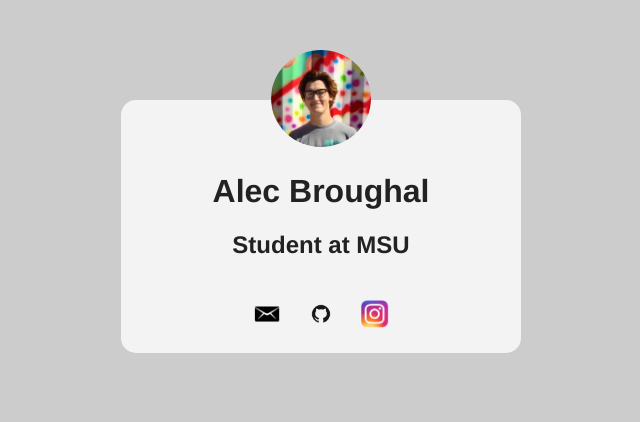
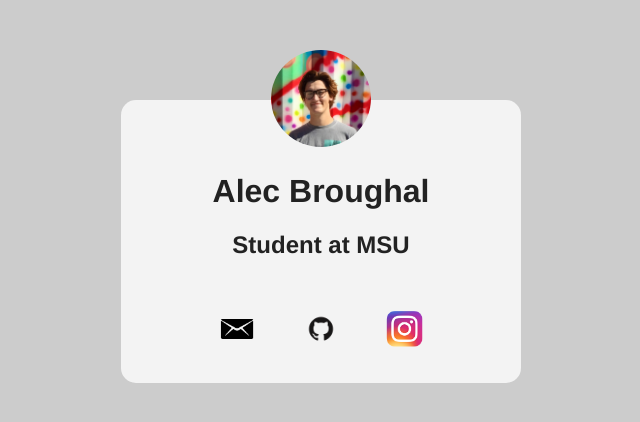
Before and after one commit to broughal/mi349_card, a plain HTML site: page index.html in a window 1280 px wide. Shown: the whole page, without its empty margins (319-959 px from the left). Drawn offline with Linux system fonts and the light colour scheme.

Commit message:
Update card.css

```diff
--- a/card.css
+++ b/card.css
@@ -30,7 +30,7 @@ img {
 }
 
 .contacts li {
-    width: 30px;
+    width: 40px;
     display: inline-block;
-    padding: 20px 10px;
+    padding: 30px 20px;
 }
```
